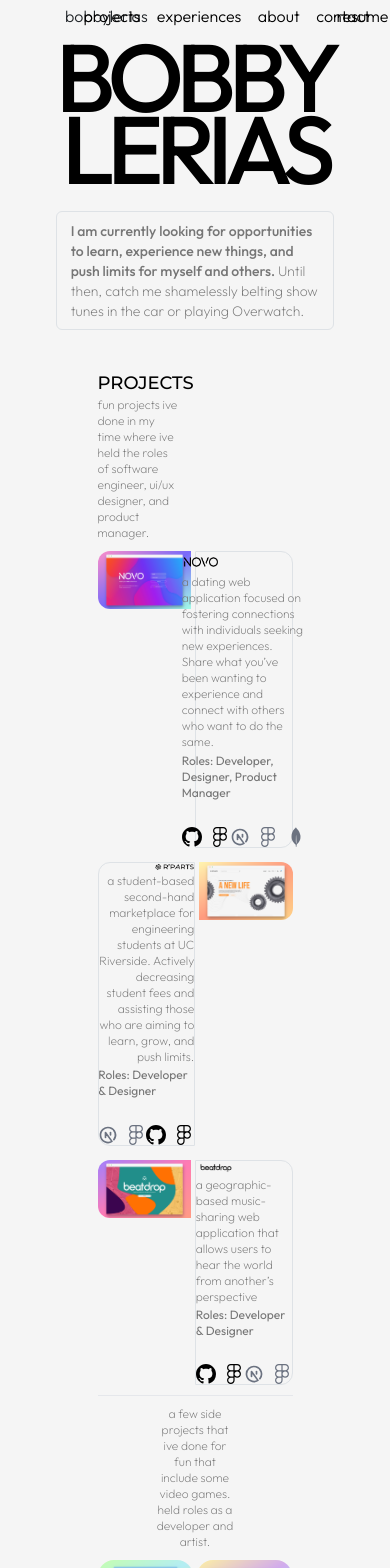
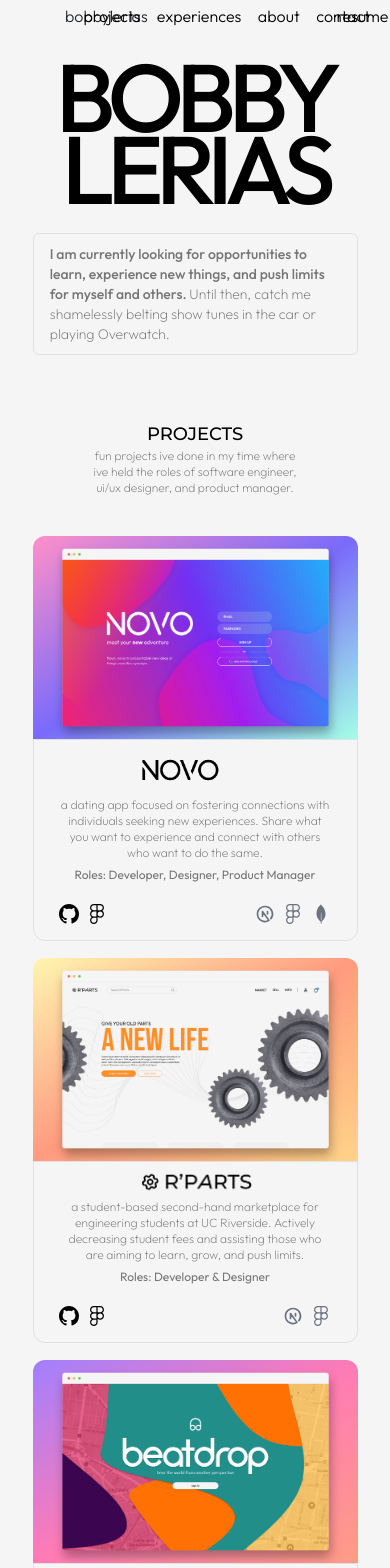
Before and after one commit to bobbyyy57/personal-website, a Next.js app: page /home in a window 390 px wide. Shown: the top 1568 px of the page. Built offline with nearby package versions, Linux system fonts and the light colour scheme.

Commit message:
projects now responsive

```diff
--- a/components/Landing.jsx
+++ b/components/Landing.jsx
@@ -12,7 +12,7 @@ const Landing = () => {
                 <div className="hover:text-bob-orange duration-300">BOBBY</div>
                 <div>LERIAS</div>
               </div>
-              <div className="border-l-[1px] w-full max-lg:hidden">
+              <div className="border-l-[1px] w-full max-md:hidden">
                 <div className="ml-[10%] font-montserrat text-bob-borderGray font-thin text-xl flex justify-center items-start flex-col  h-full">
                   <div className="">
                     <div>GAMER</div>
--- a/components/ProjectLeft.jsx
+++ b/components/ProjectLeft.jsx
@@ -20,7 +20,8 @@ const ProjectLeft = ({
   role,
 }) => {
   return (
-    <div className="flex space-x-[2%] duration-300 hover:-translate-y-1">
+    <>
+      <div className="flex space-x-[2%] duration-300 hover:-translate-y-1 max-md:hidden">
         <div className="w-6/12">
           <Image
             src={screenshot}
@@ -32,7 +33,12 @@ const ProjectLeft = ({
         <div className="w-1/2 border rounded-r-xl flex flex-col justify-center items-center">
           <div className="px-[8%] space-y-[2%]">
             <div className="w-5/12">
-            <Image src={logo} alt="Landing" layout="responsive" className="" />
+              <Image
+                src={logo}
+                alt="Landing"
+                layout="responsive"
+                className=""
+              />
             </div>
             <div className="font-outfit font-extralight text-bob-borderGray text-xs">
               {description}
@@ -41,8 +47,8 @@ const ProjectLeft = ({
               Roles: {role}
             </div>
 
-          <div className="flex justify-between text-xl pt-4 ">
-            <div className=" w-fit space-x-2 flex ">
+            <div className="flex justify-between text-xl pt-4 max-lg:pb-3 max-md:bg-red-500">
+              <div className=" w-fit space-x-2 flex">
                 <Link
                   target="_blank"
                   href={github}
@@ -75,6 +81,67 @@ const ProjectLeft = ({
           </div>
         </div>
       </div>
+      <div className="flex flex-col duration-300 hover:-translate-y-1 md:hidden">
+        <div className="w-full">
+          <Image
+            src={screenshot}
+            alt="Landing"
+            layout="responsive"
+            className="rounded-t-xl"
+          />
+        </div>
+        <div className="border rounded-b-xl flex flex-col justify-center items-center w-full">
+          <div className="flex justify-center items-center flex-col px-[8%] space-y-[2%]">
+            <div className="w-5/12 pt-2 flex items-center">
+              <Image
+                src={logo}
+                alt="Landing"
+                layout="responsive"
+                className=""
+              />
+            </div>
+            <div className="text-center font-outfit font-extralight text-bob-borderGray text-xs">
+              {description}
+            </div>
+            <div className="font-outfit font-base text-bob-borderGray text-xs">
+              Roles: {role}
+            </div>
+
+            <div className="flex justify-between text-xl pt-3 max-lg:pb-4  w-full">
+              <div className=" w-fit space-x-2 flex">
+                <Link
+                  target="_blank"
+                  href={github}
+                  className="no-underline text-black"
+                >
+                  <BsGithub className="duration-300 hover:-translate-y-1 text-black" />
+                  {/* <div className="duration-300 hover:-translate-y-1 hover:bg-black hover:text-white text-xs  hover:border-none border rounded-full font-outfit px-2 py-1">GITHUB</div> */}
+                </Link>
+                <Link
+                  target="_blank"
+                  href={figma}
+                  className="no-underline text-black"
+                >
+                  <FaFigma className="duration-300 hover:-translate-y-1 text-black" />
+
+                  {/* <div className="duration-300 hover:-translate-y-1 text-xs border hover:bg-black hover:text-white hover:border-none rounded-full font-outfit px-2 py-1">FIGMA</div> */}
+                </Link>
+                {dev !== "" && (
+                  <Link target="_blank" href={dev}>
+                    <PiRocketLaunch className="duration-300 hover:-translate-y-1 text-black" />
+                  </Link>
+                )}
+              </div>
+              <div className="flex text-gray-500 items-center space-x-2">
+                {nextjs && <TbBrandNextjs />}
+                {fig && <FaFigma />}
+                {mongo && <SiMongodb />}
+              </div>
+            </div>
+          </div>
+        </div>
+      </div>
+    </>
   );
 };
 
--- a/components/ProjectRight.jsx
+++ b/components/ProjectRight.jsx
@@ -20,11 +20,17 @@ const ProjectLeft = ({
   role,
 }) => {
   return (
-    <div className="flex space-x-[2%] duration-300 hover:-translate-y-1 py-1">
+    <>
+      <div className="flex space-x-[2%] duration-300 hover:-translate-y-1 max-md:hidden py-1">
         <div className="w-1/2 border bg-bob-background rounded-l-xl flex flex-col justify-center items-center">
           <div className="px-[8%] space-y-[2%] flex flex-col items-end justify-end">
             <div className="w-5/12">
-            <Image src={logo} alt="Landing" layout="responsive" className="" />
+              <Image
+                src={logo}
+                alt="Landing"
+                layout="responsive"
+                className=""
+              />
             </div>
             <div className="font-outfit font-extralight text-bob-borderGray text-xs text-right">
               {description}
@@ -74,6 +80,67 @@ const ProjectLeft = ({
           />
         </div>
       </div>
+      <div className="flex flex-col duration-300 hover:-translate-y-1 md:hidden">
+        <div className="w-full">
+          <Image
+            src={screenshot}
+            alt="Landing"
+            layout="responsive"
+            className="rounded-t-xl"
+          />
+        </div>
+        <div className="border rounded-b-xl flex flex-col justify-center items-center w-full">
+          <div className="flex justify-center items-center flex-col px-[8%] space-y-[2%]">
+            <div className="w-5/12 pt-2 flex items-center">
+              <Image
+                src={logo}
+                alt="Landing"
+                layout="responsive"
+                className=""
+              />
+            </div>
+            <div className="text-center font-outfit font-extralight text-bob-borderGray text-xs">
+              {description}
+            </div>
+            <div className="font-outfit font-base text-bob-borderGray text-xs">
+              Roles: {role}
+            </div>
+
+            <div className="flex justify-between text-xl pt-3 max-lg:pb-4  w-full">
+              <div className=" w-fit space-x-2 flex">
+                <Link
+                  target="_blank"
+                  href={github}
+                  className="no-underline text-black"
+                >
+                  <BsGithub className="duration-300 hover:-translate-y-1 text-black" />
+                  {/* <div className="duration-300 hover:-translate-y-1 hover:bg-black hover:text-white text-xs  hover:border-none border rounded-full font-outfit px-2 py-1">GITHUB</div> */}
+                </Link>
+                <Link
+                  target="_blank"
+                  href={figma}
+                  className="no-underline text-black"
+                >
+                  <FaFigma className="duration-300 hover:-translate-y-1 text-black" />
+
+                  {/* <div className="duration-300 hover:-translate-y-1 text-xs border hover:bg-black hover:text-white hover:border-none rounded-full font-outfit px-2 py-1">FIGMA</div> */}
+                </Link>
+                {dev !== "" && (
+                  <Link target="_blank" href={dev}>
+                    <PiRocketLaunch className="duration-300 hover:-translate-y-1 text-black" />
+                  </Link>
+                )}
+              </div>
+              <div className="flex text-gray-500 items-center space-x-2">
+                {nextjs && <TbBrandNextjs />}
+                {fig && <FaFigma />}
+                {mongo && <SiMongodb />}
+              </div>
+            </div>
+          </div>
+        </div>
+      </div>
+    </>
   );
 };
 
--- a/components/Projects.jsx
+++ b/components/Projects.jsx
@@ -17,12 +17,12 @@ const Projects = () => {
     <>
       <div id="projects" className="flex flex-col justify-center items-center">
         <div className="flex flex-col justify-center items-center">
-          <div className="w-full pb-[5%]">
-            <div className="w-5/12">
-              <div className="font-montserrat font-medium text-black text-lg">
+          <div className="w-full pb-[5%] max-md:flex max-md:justify-center max-md:items-center">
+            <div className="w-5/12 max-md:w-8/12 max-md:pb-2">
+              <div className="font-montserrat font-medium text-black text-lg max-md:flex max-md:justify-center max-md:items-center  ">
                 PROJECTS
               </div>
-              <div className="font-outfit font-extralight text-bob-borderGray text-xs">
+              <div className="font-outfit font-extralight text-bob-borderGray text-xs max-md:text-center">
                 fun projects ive done in my time where ive held the roles of
                 software engineer, ui/ux designer, and product manager.
               </div>
@@ -32,7 +32,7 @@ const Projects = () => {
             <ProjectLeft
               logo={novoLogo}
               screenshot={novo}
-              description="a dating web application focused on fostering connections with individuals seeking new experiences. Share what you’ve been wanting to experience and connect with others who want to do the same."
+              description="a dating app focused on fostering connections with individuals seeking new experiences. Share what you want to experience and connect with others who want to do the same."
               github="https://github.com/bobbyyy57/NOVO"
               figma="https://www.figma.com/file/lvAoZ2MpsxWq7zUQ1TSaMk/NOVO?type=design&node-id=0%3A1&mode=design&t=6xgQuQln9pu6vojn-1"
               dev=""
@@ -68,11 +68,11 @@ const Projects = () => {
               role="Developer & Designer"
             />
             <div className="w-full border-t pt-[5%] flex justify-center">
-              <div className="w-5/12">
+              <div className="w-5/12 max-md:w-full max-md:flex max-md:justify-center max-md:items-center">
                 {/* <div className="font-montserrat font-medium text-black">
                   GAMES
                 </div> */}
-                <div className="font-outfit font-extralight text-bob-borderGray text-xs text-center">
+                <div className="font-outfit font-extralight  max-md:pb-2 max-md:w-8/12 text-bob-borderGray text-xs text-center">
                   a few side projects that ive done for fun that include some
                   video games. held roles as a developer and artist.
                 </div>
--- a/pages/home.js
+++ b/pages/home.js
@@ -13,7 +13,7 @@ export default function Home() {
       {/* flex justify-center flex-col items-center  */}
       <NavBar />
       <div className="flex justify-center flex-col items-center ">
-        <div className="space-y-[20%] flex justify-center flex-col items-center  bg-bob-background w-1/2">
+        <div className="space-y-[20%] flex justify-center flex-col items-center  bg-bob-background w-1/2 max-lg:w-10/12">
           <div className="mt-[15%] ">
             <Landing />
           </div>
```
Lines whose indentation alone changed are shown as unchanged.
